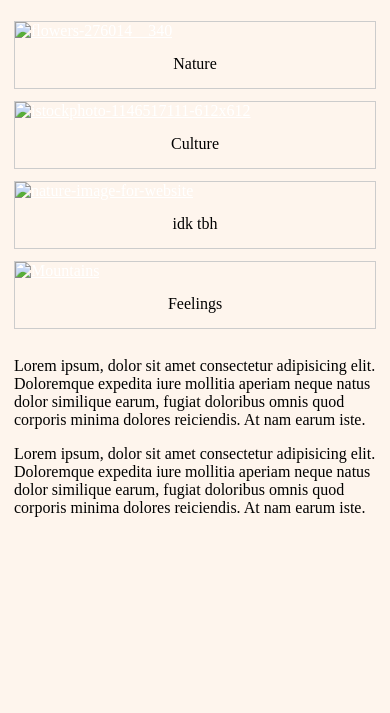
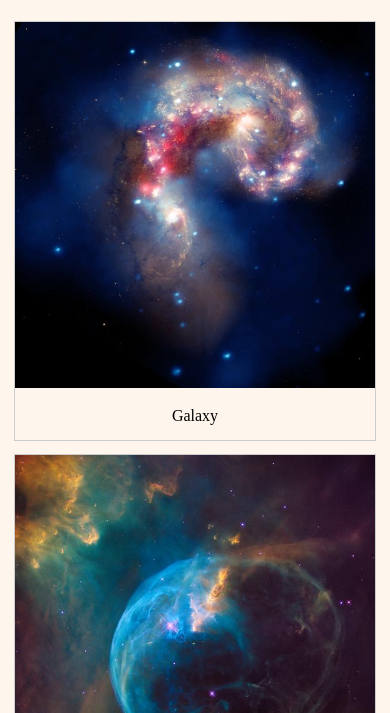
Before and after one commit to sahrabile/Picture-Viewer-Project, a plain HTML site: page html/albums.html in a window 390 px wide. Shown: the part 131-844 px from the top of the page. Drawn offline with Linux system fonts and the light colour scheme.

Commit message:
gridWrapper arround Albums

```diff
--- a/css/styleAlbumPhotos.css
+++ b/css/styleAlbumPhotos.css
@@ -143,6 +143,7 @@ a{
     width: 24.99999%;
   }
 
+
   @media only screen and (max-width: 700px) {
     .imageContainer {
       width: 49.99999%;
--- a/css/styleAlbums.css
+++ b/css/styleAlbums.css
@@ -13,6 +13,7 @@ a{
 
   div.gallery {
     border: 1px solid #ccc;
+    width: 100%;
   }
 
   div.gallery:hover {
@@ -36,17 +37,62 @@ a{
   .albumContainer {
     padding: 0 6px;
     float: left;
-    width: 24.99999%;
+    width: 20rem;
+    height: fit-content;
+  }
+  .gridWrap{
+    display: grid;
+    grid-gap: .1rem;
+    grid-template-columns: repeat(5,1fr);
+    grid-template-rows: repeat(1,1fr);
+    overflow: hidden;
+    height: fit-content;
+  }
+
+  /*this is maybe not necessary */
+  @media screen and (max-width: 1500px){
+    .gridWrap{
+      display: grid;
+      grid-template-columns: repeat(4,1fr);
+      grid-template-rows: repeat(2,1fr);
+  }
+  }
+
+  @media screen and (max-width: 1200px){
+    .gridWrap{
+      display: grid;
+      grid-template-columns: repeat(3,1fr);
+      grid-template-rows: repeat(2,1fr);
+  }
+  }
+
+  @media only screen and (max-width: 900px) {
+    .gridWrap{
+      display: grid;
+      grid-template-columns: repeat(3,1fr);
+      grid-template-rows: repeat(2,1fr);
+  }
   }
 
   @media only screen and (max-width: 700px) {
     .albumContainer {
-      width: 49.99999%;
+      width: 20rem;
       margin: 6px 0;
     }
+    .gridWrap{
+      display: grid;
+      grid-template-columns: repeat(2,1fr);
+      grid-template-rows: repeat(3,1fr);
   }
 
+}
+
   @media only screen and (max-width: 500px) {
+    .gridWrap{
+      display: grid;
+      grid-template-columns: repeat(1,1fr);
+      grid-template-rows: repeat(5,1fr);
+    }
     .albumContainer {
       width: 100%;
     }
--- a/html/albums.html
+++ b/html/albums.html
@@ -24,21 +24,21 @@
     </div>
 
       <br>
-
+      <div class="gridWrap">
         <div class="albumContainer">
           <div class="gallery">
             <a href="pictures.html">
-            <img src="css/img/nature5.jpg" alt="flowers-276014__340" width="600" height="400">
+              <img src="\app-data\library\pictures\album-header\A Galactic Spectacle_4862916839_o~small.jpg" alt="flowers-276014__340" width="600" height="400">
             </a>
-          <div class="desc">Nature</div>
+            <div class="desc">Galaxy</div>
           </div>
         </div>
 
 
         <div class="albumContainer">
           <div class="gallery">
-          <a target="_blank" href="css/img/istockphoto-1146517111-612x612.jpg">
-            <img src="css/img/istockphoto-1146517111-612x612.jpg" alt="istockphoto-1146517111-612x612" width="600" height="400">
+            <a target="" href="pictures.html">
+              <img src="\app-data\library\pictures\album-header\GSFC_20171208_Archive_e000383~small.jpg" alt="istockphoto-1146517111-612x612" width="600" height="400">
             </a>
             <div class="desc">Culture</div>
           </div>
@@ -46,8 +46,8 @@
 
         <div class="albumContainer">
           <div class="gallery">
-          <a target="_blank" href="css/img/nature-image-for-website.jpg">
-            <img src="css/img/nature-image-for-website.jpg" alt="nature-image-for-website" width="600" height="400">
+            <a target="" href="pictures.html">
+              <img src="\app-data\library\pictures\album-header\GSFC_20171208_Archive_e002151~small.jpg" alt="nature-image-for-website" width="600" height="400">
             </a>
             <div class="desc">idk  tbh</div>
           </div>
@@ -55,12 +55,23 @@
 
         <div class="albumContainer">
           <div class="gallery">
-          <a target="_blank" href="css/img/tree-736885__480.jpg">
-            <img src="css/img/tree-736885__480.jpg" alt="Mountains" width="600" height="400">
+            <a target="" href="pictures.html">
+              <img src="\app-data\library\pictures\album-header\hubble-captures-vivid-auroras-in-jupiters-atmosphere_28000029525_o~small.jpg" alt="Mountains" width="600" height="400">
             </a>
             <div class="desc">Feelings</div>
           </div>
         </div>
+
+        <div class="albumContainer">
+          <div class="gallery">
+            <a target="" href="pictures.html">
+              <img src="\app-data\library\pictures\album-header\PIA04921~small.jpg" alt="Mountains" width="600" height="400">
+            </a>
+            <div class="desc">last</div>
+          </div>
+        </div>
+      </div>
+
 
       <div class="clearfix"></div>
 
```
Lines whose indentation alone changed are shown as unchanged.
